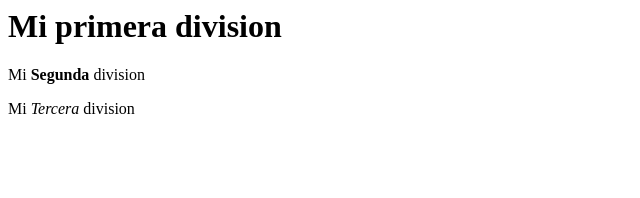
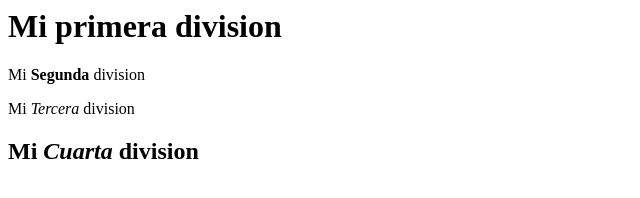
Before and after one commit to maangelicat/pwiinoche.github.io, a plain HTML site: page index.html in a window 1280 px wide. Shown: the whole page, without its empty margins (0-640 px from the left). Drawn offline with Linux system fonts and the light colour scheme.

Commit message:
Agragando una quinta division

```diff
--- a/index.html
+++ b/index.html
@@ -5,5 +5,6 @@
 		<div><p><h1>Mi primera division</h1></p></div>
 		<div><p>Mi <b>Segunda</b> division</p></div>
 		<div><p>Mi <em>Tercera</em> division</p></div>
+		<div><h2>Mi <em>Cuarta</em> division</h2></div>
 	</body>
 </html>
```
